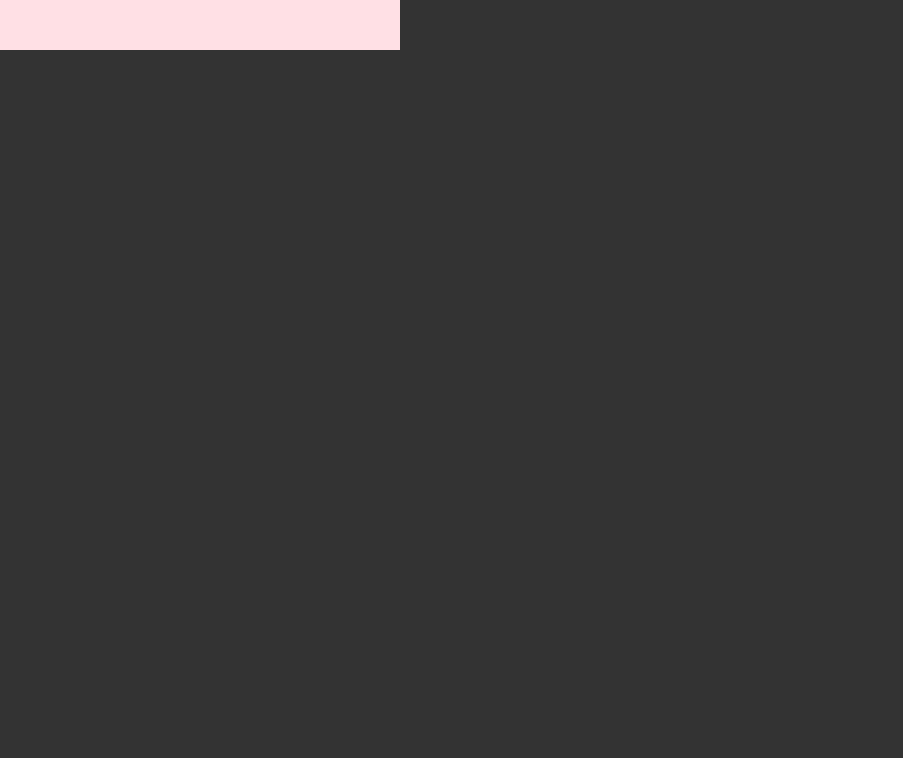
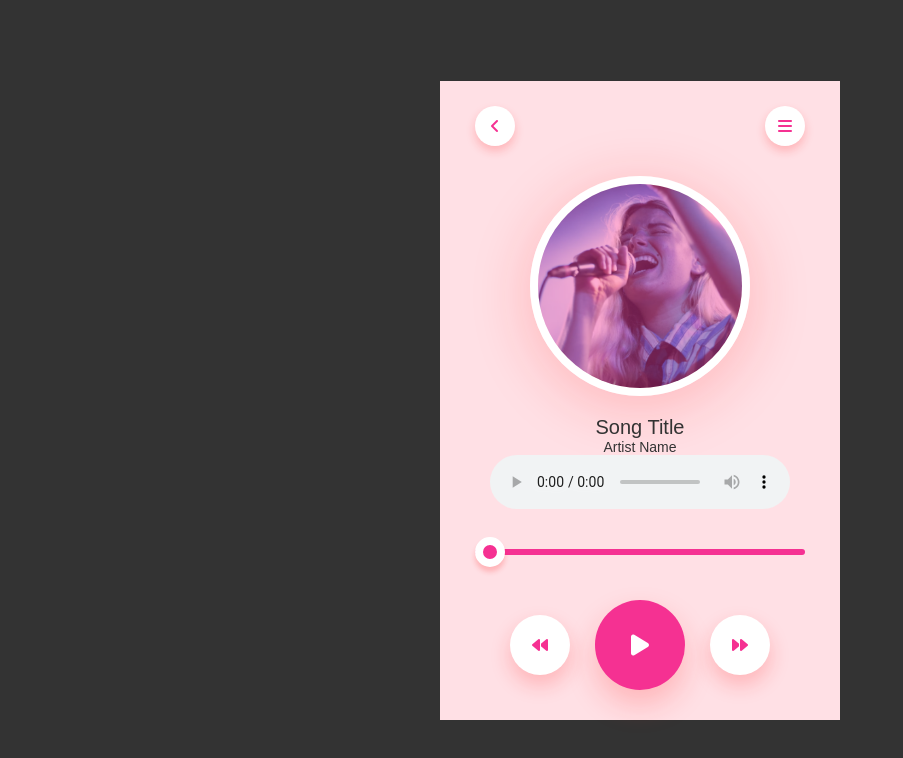
Before and after one commit to izharramdan/30-days-of-JS, a plain HTML site: page Day 10 - Music Player App/index.html in a window 1280 px wide. Shown: the whole page, without its empty margins (0-903 px from the left). Drawn offline with Linux system fonts and the light colour scheme.

Commit message:
add styles

```diff
--- a/Day 10 - Music Player App/index.html
+++ b/Day 10 - Music Player App/index.html
@@ -5,11 +5,36 @@
     <meta name="viewport" content="width=device-width, initial-scale=1.0">
     <title>Music Player</title>
     <link rel="stylesheet" href="style.css">
+    <script src="https://kit.fontawesome.com/997d0d293e.js" crossorigin="anonymous"></script>
 </head>
 
 <body>
     <div class="container">
-        <div class="music-player"></div>
+        <div class="music-player">
+            <nav>
+                <div class="circle">
+                    <i class="fa-solid fa-angle-left"></i>
+                </div>
+                <div class="circle">
+                    <i class="fa-solid fa-bars"></i>
+                </div>
+            </nav>
+            <img src="media/468-thumbnail.png" alt="" class="song-img">
+            <h1>Song Title</h1>
+            <p>Artist Name</p>
+
+            <audio controls>
+                <source src="media/Crumb - Locket [Official Video].mp3" type="audio/mpeg">
+            </audio>
+            <input type="range" value="0" id="progress">
+
+            <div class="controls">
+                <div><i class="fa-solid fa-backward"></i></div>
+                <div><i class="fa-solid fa-play"></i></div>
+                <div><i class="fa-solid fa-forward"></i></div>
+            </div>
+        </div>
+
     </div>
 
     <script src="script.js"></script>
--- a/Day 10 - Music Player App/style.css
+++ b/Day 10 - Music Player App/style.css
@@ -9,6 +9,10 @@
   width: 100%;
   height: 100vh;
   background: #333;
+  display: flex;
+  align-items: center;
+  justify-content: center;
+  flex-wrap: wrap;
 }
 
 .music-player {
@@ -17,3 +21,88 @@
   padding: 25px 35px;
   text-align: center;
 }
+
+nav {
+  display: flex;
+  justify-content: space-between;
+  margin-bottom: 30px;
+}
+
+nav .circle {
+  border-radius: 50%;
+  width: 40px;
+  height: 40px;
+  line-height: 40px;
+  background: #fff;
+  color: #f53192;
+  box-shadow: 0 5px 10px rgba(255, 26, 26, 0.22);
+  display: inline-flex;
+  justify-content: center;
+  align-items: center;
+}
+
+.song-img {
+  width: 220px;
+  border-radius: 50%;
+  border: 8px solid #fff;
+  box-shadow: 0 10px 60px rgba(255, 26, 26, 0.22);
+}
+
+.music-player h1 {
+  font-size: 20px;
+  font-weight: 400;
+  color: #333;
+  margin-top: 20px;
+}
+
+.music-player p {
+  font-size: 14px;
+  color: #333;
+}
+
+#progress {
+  -webkit-appearance: none;
+  width: 100%;
+  height: 6px;
+  background: #f53192;
+  border-radius: 4px;
+  cursor: pointer;
+  margin: 40px 0;
+}
+
+#progress::-webkit-slider-thumb {
+  -webkit-appearance: none;
+  background: #f53192;
+  width: 30px;
+  height: 30px;
+  border-radius: 50%;
+  border: 8px solid #fff;
+  box-shadow: 0 5px 5px rgba(255, 26, 26, 0.22);
+}
+
+.controls {
+  display: flex;
+  justify-content: center;
+  align-items: center;
+}
+
+.controls div {
+
+  width: 60px;
+  height: 60px;
+  margin: 20px;
+  background: #fff;
+  display: inline-flex;
+  justify-content: center;
+  align-items: center;
+  color: #f53192;
+  border-radius: 50%;
+  box-shadow: 0 10px 20px rgba(255, 26, 26, 0.22);
+  cursor: pointer;
+}
+
+.controls div:nth-child(2) {
+    transform: scale(1.5);
+    background: #f53192;
+    color: #fff;
+}
```
